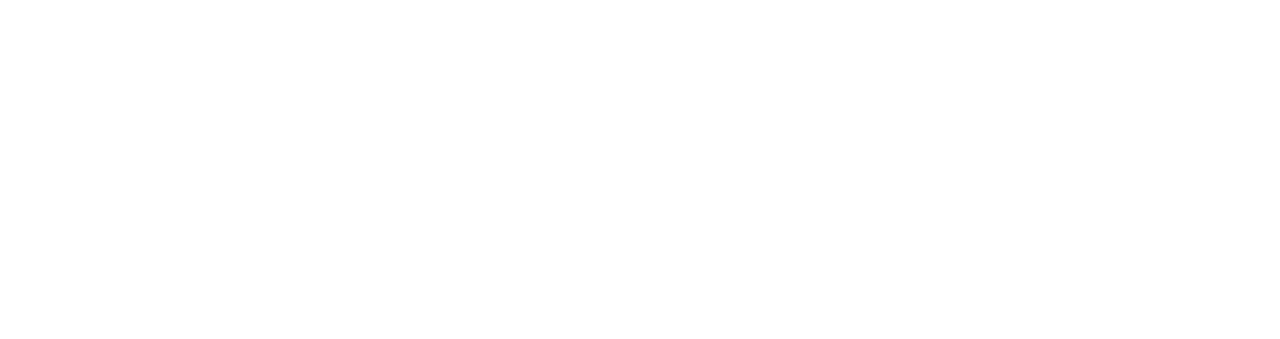
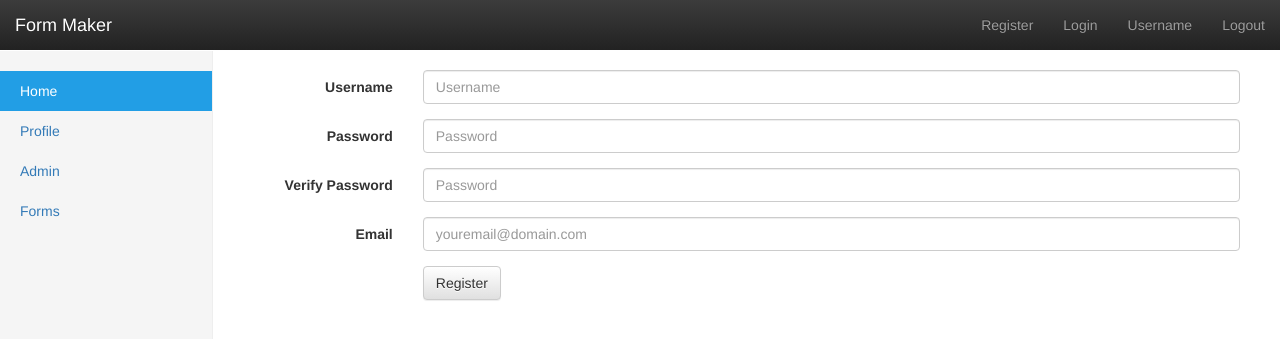
Before and after one commit to ashrithbg/WebDevSpring2016, a website: page public/assignment/register.html in a window 1280 px wide. Drawn offline with nearby package versions, Linux system fonts and the light colour scheme.

Commit message:
Added fields to register file

```diff
--- a/public/assignment/css/style.css
+++ b/public/assignment/css/style.css
@@ -53,6 +53,8 @@ p {
     }
 }
 
+
+
 /* Sidebar navigation */
 .nav-sidebar {
     margin-right: -21px; /* 20px padding + 1px border */
--- a/public/assignment/register.html
+++ b/public/assignment/register.html
@@ -1,10 +1,112 @@
 <!DOCTYPE html>
 <html lang="en">
 <head>
-    <meta charset="UTF-8">
-    <title>Title</title>
+    <meta charset="utf-8">
+    <meta http-equiv="X-UA-Compatible" content="IE=edge">
+    <meta name="viewport" content="width=device-width, initial-scale=1">
+    <!-- The above 3 meta tags *must* come first in the head; any other head content must come *after* these tags -->
+
+    <!--<link rel="icon" href="../../favicon.ico">-->
+    <script src="https://ajax.googleapis.com/ajax/libs/jquery/1.11.3/jquery.min.js"></script>
+
+    <!-- Bootstrap core CSS -->
+
+    <!-- Latest compiled and minified CSS -->
+    <link rel="stylesheet" href="https://maxcdn.bootstrapcdn.com/bootstrap/3.3.6/css/bootstrap.min.css" integrity="sha384-1q8mTJOASx8j1Au+a5WDVnPi2lkFfwwEAa8hDDdjZlpLegxhjVME1fgjWPGmkzs7" crossorigin="anonymous">
+
+    <!-- Optional theme -->
+    <link rel="stylesheet" href="https://maxcdn.bootstrapcdn.com/bootstrap/3.3.6/css/bootstrap-theme.min.css" integrity="sha384-fLW2N01lMqjakBkx3l/M9EahuwpSfeNvV63J5ezn3uZzapT0u7EYsXMjQV+0En5r" crossorigin="anonymous">
+
+    <!-- Latest compiled and minified JavaScript -->
+
+
+    <!-- Custom styles for this template -->
+
+    <link href="css/style.css" rel="stylesheet">
+    <title>Register</title>
+
+    <!--
+    The resulting form should be responsive so it becomes a vertical form friendly to tablets and phones
+Register page should have a Username text field with the label and placeholder text
+Register page should have a Password text field with the label and placeholder text
+Register page should have a Verify Password text field with the label and placeholder text
+Register page should have a Email text field with the label and placeholder text
+Register page should have a Register button that navigates to the Profile page
+
+    -->
 </head>
 <body>
+<nav class="navbar navbar-inverse navbar-fixed-top">
+    <div class="container-fluid">
+        <div class="navbar-header">
+            <button type="button" class="navbar-toggle collapsed" data-toggle="collapse" data-target="#navbar" aria-expanded="false" aria-controls="navbar">
+                <span class="sr-only">Toggle navigation</span>
+                <span class="icon-bar"></span>
+                <span class="icon-bar"></span>
+                <span class="icon-bar"></span>
+            </button>
+            <a class="navbar-brand" href="#">Form Maker</a>
+        </div>
+        <div id="navbar" class="navbar-collapse collapse">
+            <ul class="nav navbar-nav navbar-right">
+                <li><a href="#">Register</a></li>
+                <li><a href="#">Login</a></li>
+                <li><a href="#">Username</a></li>
+                <li><a href="#">Logout</a></li>
+            </ul>
+        </div>
+    </div>
+</nav>
+
+<div class="container-fluid">
+    <div class="row">
+        <div class="col-sm-3 col-md-2 sidebar">
+            <ul class="nav nav-sidebar">
+                <li class="active"><a href="#">Home<span class="sr-only">(current)</span></a></li>
+                <li><a href="/assignment/profile.html">Profile</a></li>
+                <li><a href="/assignment/admin.html">Admin</a></li>
+                <li><a href="/assignment/forms.html">Forms</a></li>
+            </ul>
+        </div>
+        <div class="col-sm-9 col-sm-offset-3 col-md-10 col-md-offset-2 main">
+            <form class="form-horizontal">
+                <div class="form-group">
+                    <label for="inputUsername" class="col-sm-2 control-label">Username</label>
+                    <div class="col-sm-10">
+                        <input type="text" class="form-control" id="inputUsername" placeholder="Username">
+                    </div>
+                </div>
+                <div class="form-group">
+                    <label for="inputPassword" class="col-sm-2 control-label">Password</label>
+                    <div class="col-sm-10">
+                        <input type="password" class="form-control" id="inputPassword" placeholder="Password">
+                    </div>
+                </div>
+                <div class="form-group">
+                    <label for="inputConfirmPassword" class="col-sm-2 control-label">Verify Password</label>
+                    <div class="col-sm-10">
+                        <input type="password" class="form-control" id="inputConfirmPassword" placeholder="Password">
+                    </div>
+                </div>
+                <div class="form-group">
+                    <label for="inputEmail" class="col-sm-2 control-label">Email</label>
+                    <div class="col-sm-10">
+                        <input type="email" class="form-control" id="inputEmail" placeholder="youremail@domain.com">
+                    </div>
+                </div>
+                <div class="form-group">
+                    <div class="col-sm-offset-2 col-sm-10">
+                        <!--<button type="submit" class="btn btn-default" href="home.html">Register</button>-->
+                        <a href="/assignment/profile.html" class="btn btn-default">Register</a>
+                    </div>
+                </div>
+            </form>
+        </div>
+
+    </div>
+</div>
+
+<script src="https://maxcdn.bootstrapcdn.com/bootstrap/3.3.6/js/bootstrap.min.js" integrity="sha384-0mSbJDEHialfmuBBQP6A4Qrprq5OVfW37PRR3j5ELqxss1yVqOtnepnHVP9aJ7xS" crossorigin="anonymous"></script>
 
 </body>
 </html>
```
Also changed, not shown: public/assignment/home.html (+3 -3 lines).
